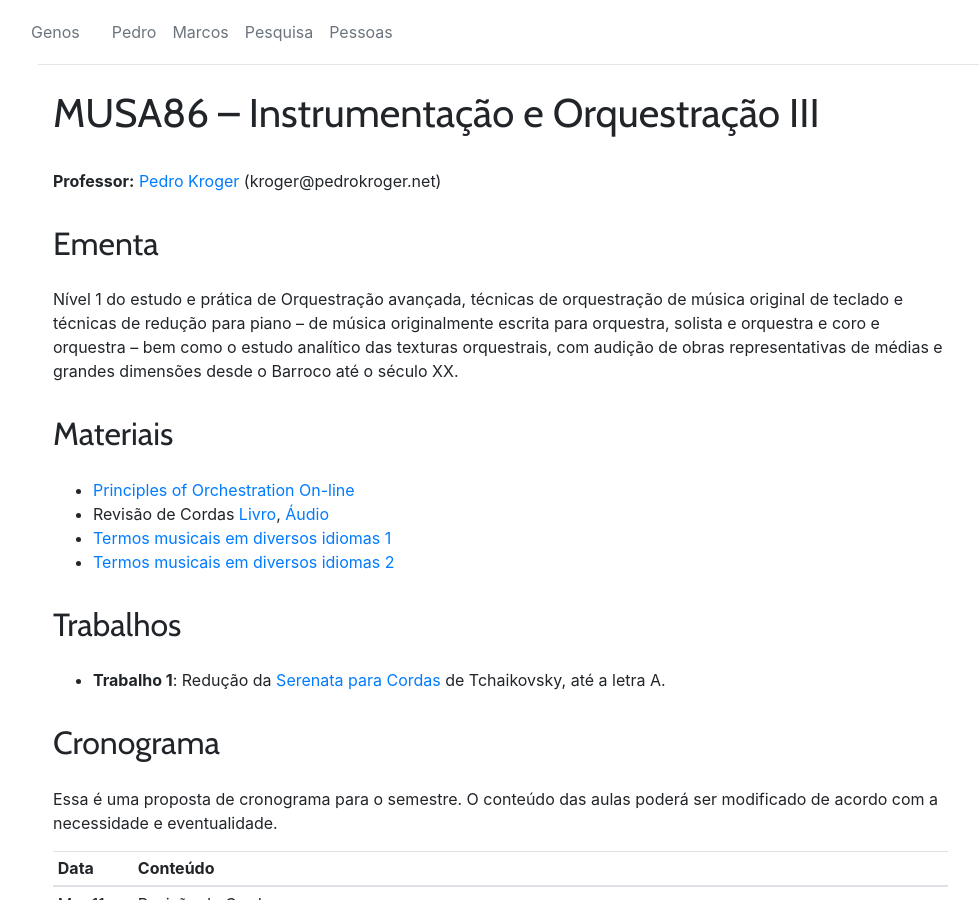
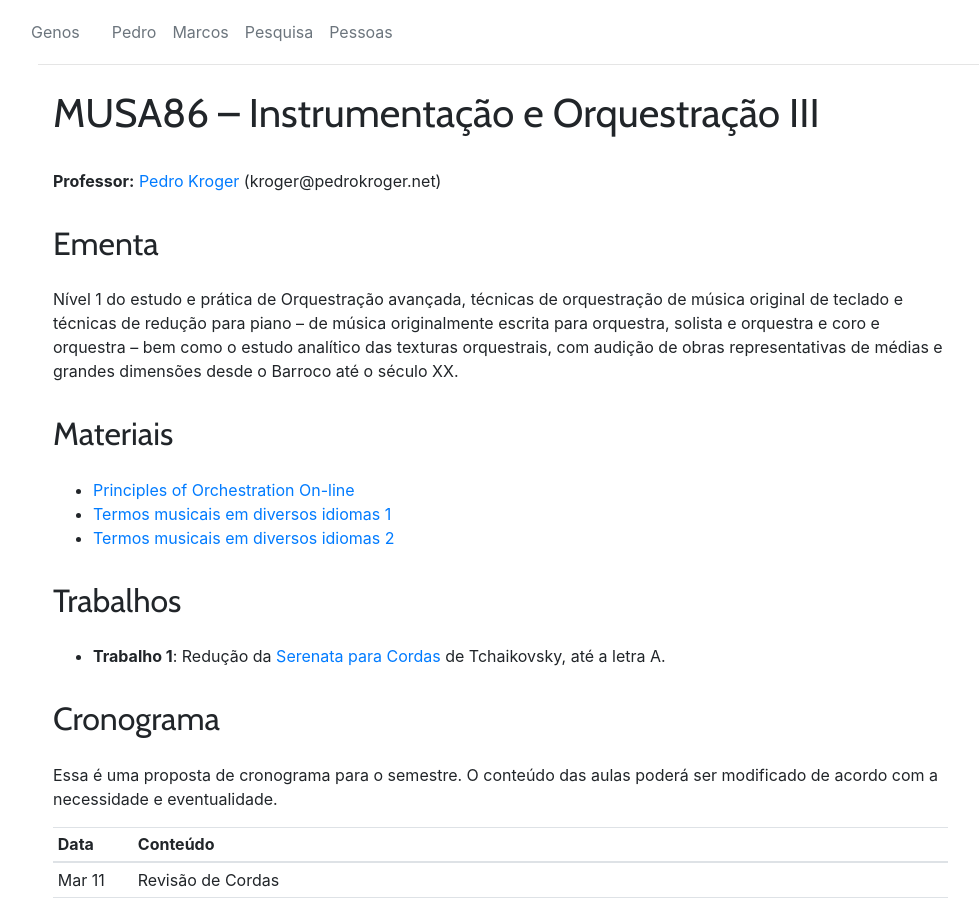
Before and after one commit to kroger/genosmus, a Jekyll site: the page built from _pedro/2020.1/musa86.md, in a window 1280 px wide and 900 px high. Shown: the whole window, without its empty margins (47-1026 px from the left). Built offline with Jekyll 4.4.1, drawn with Linux system fonts in a browser that asks for light colours.

Commit message:
Remove link

```diff
--- a/_pedro/2020.1/musa86.md
+++ b/_pedro/2020.1/musa86.md
@@ -15,7 +15,6 @@ grandes dimensões desde o Barroco até o século XX.
 ## Materiais
 
 - [Principles of Orchestration On-line][4]
-- Revisão de Cordas [Livro][2], [Áudio][3]
 - [Termos musicais em diversos idiomas 1][20]
 - [Termos musicais em diversos idiomas 2][21]
 
```
